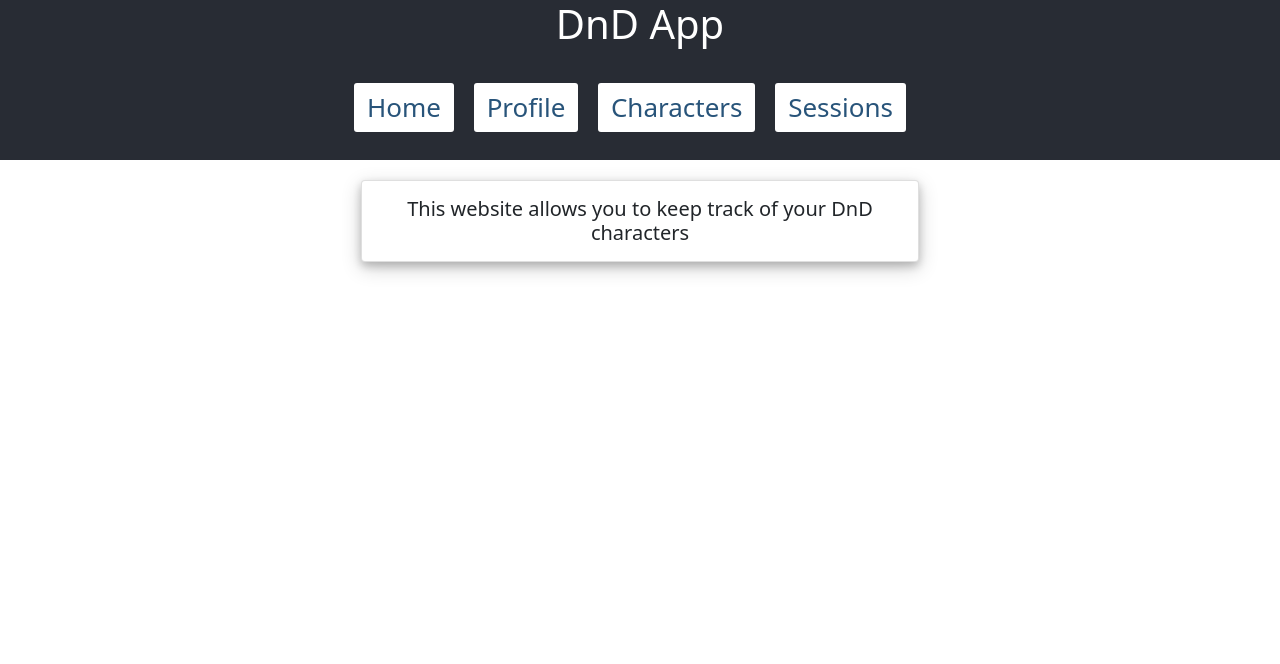
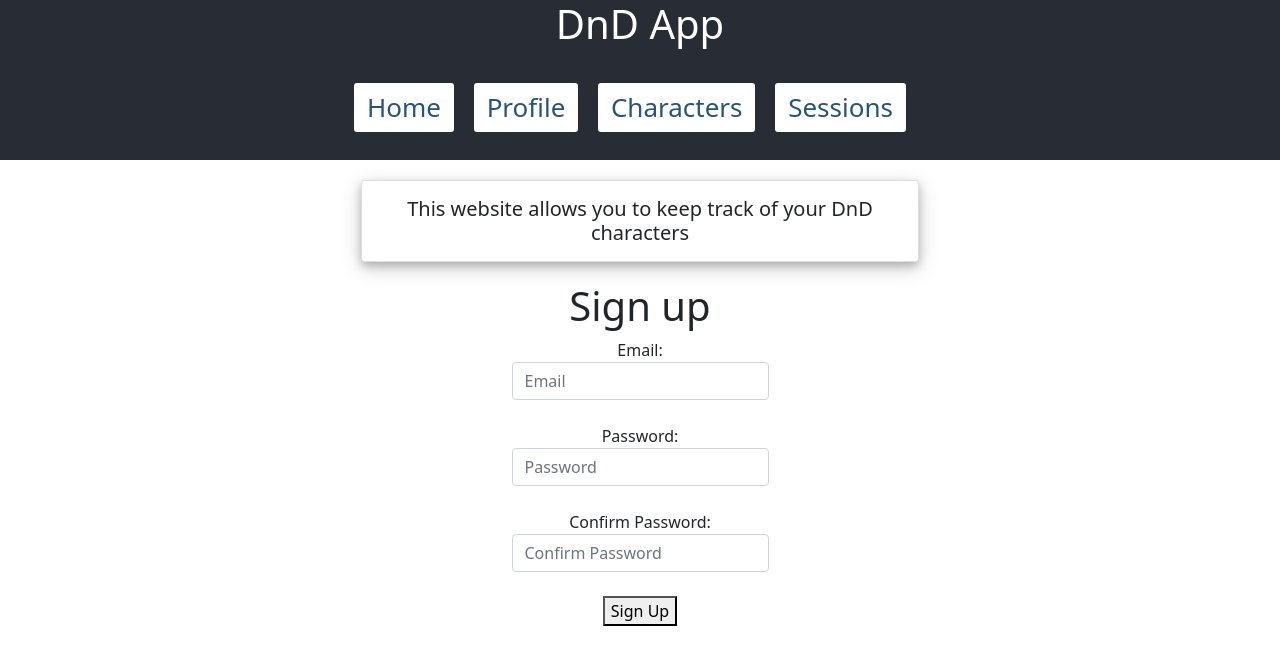
Before and after one commit to DavidStaronka/CS-554-final-project, a React (Create React App) app in the folder client/: page / in a window 1280 px wide. Shown: the top 664 px of the page. Built offline with nearby package versions, Linux system fonts and the light colour scheme; no server answers.

Commit message:
added login/logout firebase auth

```diff
--- a/client/src/components/CharacterList.js
+++ b/client/src/components/CharacterList.js
@@ -1,7 +1,15 @@
+import { AuthContext } from '../firebase/Auth';
+import React, { useContext } from 'react';
 const axios = require("axios");
 
 function CharacterList() {
-  return <p>Characters Page</p>;
+  const { currentUser } = useContext(AuthContext);
+  console.log(currentUser)
+  if (!currentUser){
+    return <p> Please login to view your Characters</p>
+  } else {
+    return <p>Characters Page</p>;
+  }
 }
 
 export default CharacterList;
--- a/client/src/components/Home.js
+++ b/client/src/components/Home.js
@@ -2,7 +2,7 @@ import Card from "react-bootstrap/Card";
 import Container from "react-bootstrap/Container";
 //import logo from "../../src/logo.svg"
 //import logo from './logo.svg';
-
+import SignUp from "./SignUp";
 
 function Home() {
   return (
@@ -12,7 +12,9 @@ function Home() {
           <Card.Text as='h5'>This website allows you to keep track of your DnD characters</Card.Text>
         </Card.Body>
       </Card>
+      <SignUp/>
     </Container>
+
   );
 }
 
--- a/client/src/components/Profile.js
+++ b/client/src/components/Profile.js
@@ -1,7 +1,15 @@
+import { AuthContext } from '../firebase/Auth';
+import React, { useContext } from 'react';
 const axios = require("axios");
 
 function Profile() {
-  return <p>Profile Page</p>;
+  const { currentUser } = useContext(AuthContext);
+  console.log(currentUser)
+  if (!currentUser){
+    return <p> Please login to view your profile</p>
+  } else {
+    return <p>Profile Page</p>;
+  }
 }
 
 export default Profile;
--- a/client/src/components/SessionList.js
+++ b/client/src/components/SessionList.js
@@ -1,7 +1,15 @@
+import { AuthContext } from '../firebase/Auth';
+import React, { useContext } from 'react';
 const axios = require("axios");
 
 function SessionList() {
-  return <p>Sessions Page</p>;
+  const { currentUser } = useContext(AuthContext);
+  console.log(currentUser)
+  if (!currentUser){
+    return <p> Please login to view your Sessions</p>
+  } else {
+    return <p>Sessions Page</p>;
+  }
 }
 
 export default SessionList;
--- /dev/null
+++ b/client/src/components/SignUp.js
@@ -0,0 +1,110 @@
+import React, { useContext, useState } from 'react';
+import { Link } from 'react-router-dom';
+import { callCreateUserWithEmailAndPassword } from '../firebase/FirebaseFunctions';
+import { callSignOut } from '../firebase/FirebaseFunctions';
+import { AuthContext } from '../firebase/Auth';
+import axios from 'axios';
+
+const SignOutButton = () => {
+    return (
+      <button type="button" onClick={callSignOut}>
+        Sign Out
+      </button>
+    );
+  };
+
+function SignUp() {
+  const { currentUser } = useContext(AuthContext);
+  const [pwMatch, setPwMatch] = useState('');
+  const handleSignUp = async (e) => {
+    e.preventDefault();
+    const { email, passwordOne, passwordTwo } = e.target.elements;
+    if (passwordOne.value !== passwordTwo.value) {
+      setPwMatch('Passwords do not match');
+      return false;
+    }
+
+    try {
+      await callCreateUserWithEmailAndPassword(
+        email.value,
+        passwordOne.value,
+      );
+      let response = await axios.post(`http://localhost:5000/users/create/` + email.value)
+      console.log(response)
+    } catch (error) {
+      alert(error);
+    }
+  };
+
+  if (currentUser) {
+      console.log(currentUser)
+    return (
+        <div>
+            You are signed in as {currentUser.email}
+            <br></br>
+            <br></br>
+    <Link to="/profile">View your profile</Link>
+            <br></br>
+            <br></br>
+            <SignOutButton/>
+    </div>);
+
+
+  }
+
+  return (
+    <div>
+      <h1>Sign up</h1>
+      {pwMatch && <h4 className="error">{pwMatch}</h4>}
+      <form onSubmit={handleSignUp}>
+        <div className="form-group">
+
+          <label>
+            Email:
+            <input
+              className="form-control"
+              required
+              name="email"
+              type="email"
+              placeholder="Email"
+            />
+          </label>
+        </div>
+        <br></br>
+        <div className="form-group">
+          <label>
+            Password:
+            <input
+              className="form-control"
+              id="passwordOne"
+              name="passwordOne"
+              type="password"
+              placeholder="Password"
+              required
+            />
+          </label>
+        </div>
+        <br></br>
+        <div className="form-group">
+          <label>
+            Confirm Password:
+            <input
+              className="form-control"
+              name="passwordTwo"
+              type="password"
+              placeholder="Confirm Password"
+              required
+            />
+          </label>
+        </div>
+        <br></br>
+        <button id="submitButton" name="submitButton" type="submit">
+          Sign Up
+        </button>
+      </form>
+      <br />
+    </div>
+  );
+}
+
+export default SignUp;
--- a/client/src/firebase/FirebaseFunctions.js
+++ b/client/src/firebase/FirebaseFunctions.js
@@ -1,12 +1,16 @@
 import firebase from 'firebase/app';
 
-async function callCreateUserWithEmailAndPassword(email, password, displayName) {
+async function callCreateUserWithEmailAndPassword(email, password) {
   await firebase.auth().createUserWithEmailAndPassword(email, password);
+}
+
+async function callSignOut() {
+  await firebase.auth().signOut();
 }
 
 
 
 export {
   callCreateUserWithEmailAndPassword,
-
+  callSignOut
 };
```
Also changed, not shown: 2 other files (tests, documents, lock files or other folders).
